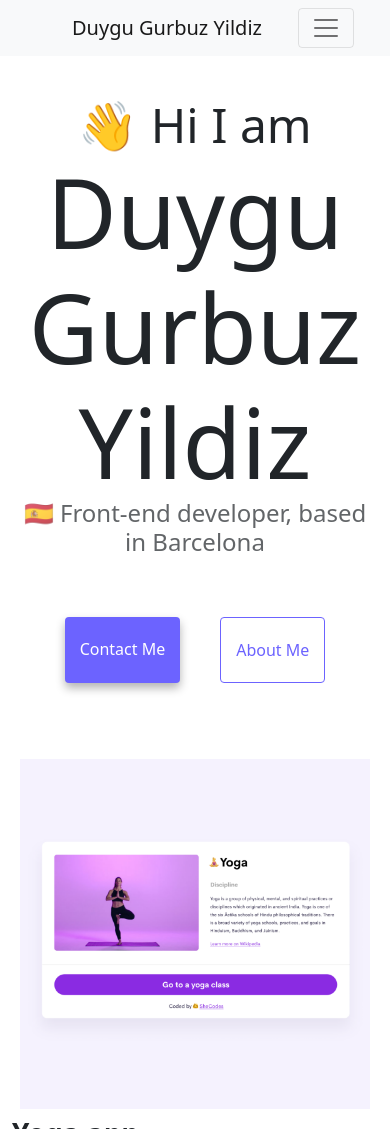
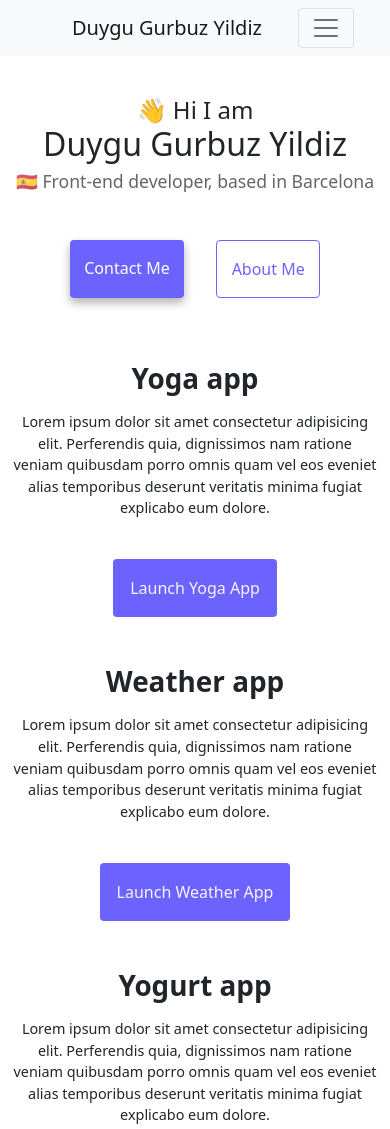
Before and after one commit to duygugurbuzyildiz/advanced-tools-homework, a plain HTML site: page index.html in a window 390 px wide. Shown: the top 1129 px of the page. Drawn offline with nearby package versions, Linux system fonts and the light colour scheme.

Commit message:
Added responsive features

```diff
--- a/index.html
+++ b/index.html
@@ -61,11 +61,11 @@
     <div class="container mt-5">
       <div class="row mb-5">
         <div class="col-sm-6">
-          <img src="images/yoga.png" class="img-fluid rounded p-2">
+          <img src="images/yoga.png" class="img-fluid rounded p-2 primary-photos">
         </div>
         <div class="col-sm-6">
           <h1 class="fs-1 fw-bold text-start pb-3">Yoga app</h1>
-          <p class="bg-transparent text-start p-0">
+          <p class="bg-transparent text-start p-0 ">
               Lorem ipsum dolor sit amet consectetur adipisicing elit. Perferendis quia, dignissimos nam ratione veniam quibusdam porro omnis quam vel eos eveniet alias temporibus deserunt veritatis minima fugiat explicabo eum dolore.
           </p>
           <a class="btn btn-primary-color p-3 mt-4" href="#" role="button">
@@ -84,13 +84,13 @@
               </a>
             </div>
           <div class="col-sm-6">
-            <img src="images/weather.png" class="img-fluid rounded p-2">
+            <img src="images/weather.png" class="img-fluid rounded p-2 primary-photos">
           </div>
 
         </div>
         <div class="row mb-5">
             <div class="col-sm-6">
-              <img src="images/yogurt.png" class="img-fluid rounded p-2">
+              <img src="images/yogurt.png" class="img-fluid rounded p-2 primary-photos">
             </div>
             <div class="col-sm-6">
               <h1 class="fs-1 fw-bold text-start pb-3">Yogurt app</h1>
--- a/style.css
+++ b/style.css
@@ -2,6 +2,18 @@
     --primary-color: #6c63ff;
     --secondary-color: #f5f2fe;
     --box-shadow: 0 5px 10px rgba(0, 0, 0, 0.3);
+  }
+  @media(max-width:576px){
+    body{
+        text-align: center;
+    }
+    .text-start{
+        text-align: center!important;
+    }
+    .primary-photos{
+        display: none;
+    }
+
   }
 
   h1,
@@ -12,37 +24,38 @@
   }
 
   h1 {
-    font-size: 96px;
+    font-size: 2rem;
   }
 
   h2 {
-    font-size: 48px;
+    font-size: 1.5rem;
   }
 
   h3 {
-    font-size: 24px;
+    font-size: 1.1rem;
     opacity: 0.7;
+    padding-top: 2%;
   }
 
   p {
     background: var(--secondary-color);
-    padding: 20px;
+    padding: 3%;
     border-radius: 4px;
-    font-size: 18px;
+    font-size: 0.9rem;
     line-height: 1.5;
     text-align: center;
   }
 
   .navigation-links {
     display: flex;
-    margin-top: 40px;
+    margin-top: 2rem;
     justify-content: center;
   }
 
   .navigation-links a {
-    margin: 20px;
+    margin: 1rem;
     border-radius: 4px;
-    padding: 20px 15px;
+    padding: 1rem 0.9rem;
     text-decoration: none;
     text-transform: capitalize;
   }
@@ -71,7 +84,7 @@
 
   .about-paragraphs {
     display: flex;
-    margin: 30px 0;
+    margin: 1.5rem 0;
   }
 
   .about-paragraphs p {
@@ -90,7 +103,8 @@
     display: flex;
     justify-content: center;
     color: var(--primary-color);
-    font-size: 28px;
+    font-size: 1.5rem;
+    margin-bottom: 5%;
     text-decoration: none;
   }
 
```
